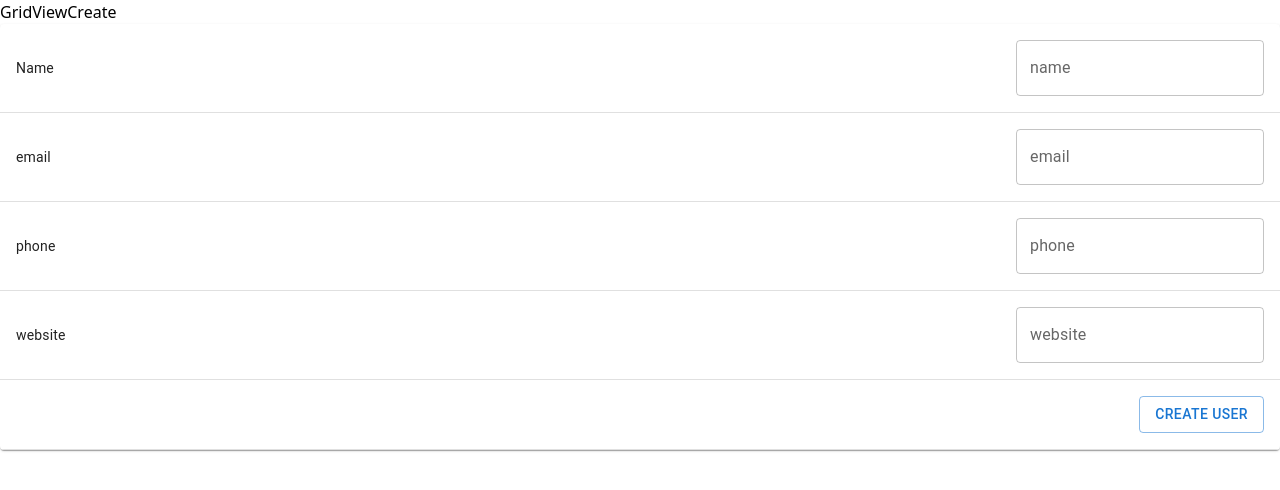
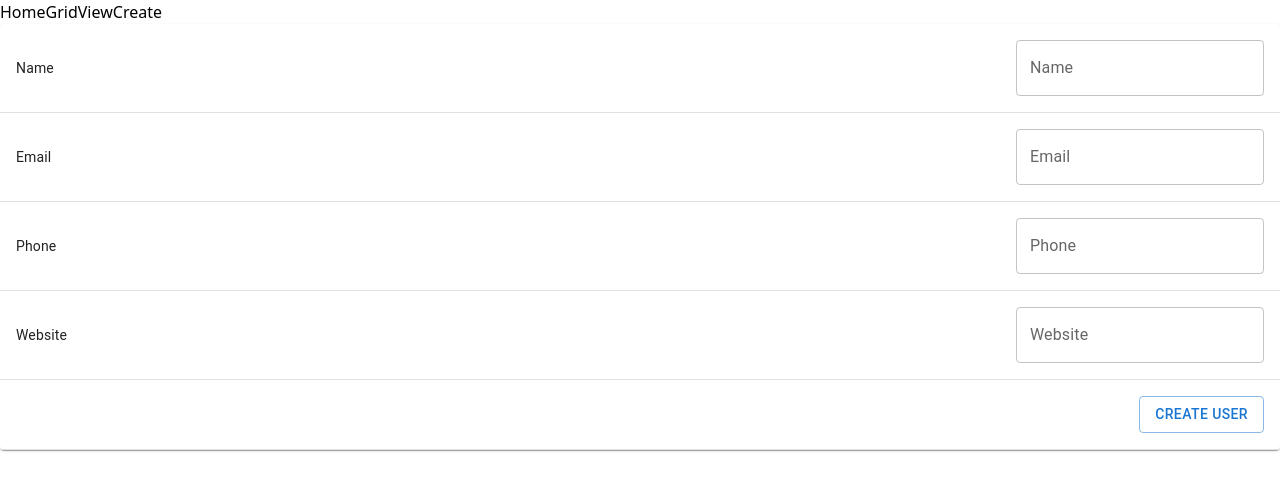
Before and after one commit to vinothsasikumar/crud, a React (Vite) app: page /create in a window 1280 px wide. Shown: the top 490 px of the page. Built offline with nearby package versions, Linux system fonts and the light colour scheme.

Commit message:
Initial commit

```diff
--- a/src/App.tsx
+++ b/src/App.tsx
@@ -1,35 +1,73 @@
-import { BrowserRouter, Routes, Route, Link } from 'react-router-dom';
+import { BrowserRouter, Routes, Route, Link } from "react-router-dom";
 
-import Grid from './components/Grid';
-import View from './components/View';
-import Create from './components/Create';
+import Grid from "./components/Grid";
+import View from "./components/View";
+import Create from "./components/Create";
+
+function Home() {
+  return (
+    <div className="flex flex-col items-center justify-center h-screen text-center text-white">
+      <h1 className="text-4xl font-bold mb-4 animate-pulse">🚀 Welcome to CRUD</h1>
+      <p className="text-lg mb-6">Choose an option below to get started</p>
+
+      <div className="flex gap-6">
+        <Link
+          to="/grid"
+          className="px-6 py-3 bg-red-500 rounded-xl shadow-md hover:bg-red-600 transition"
+        >
+          Go to Grid
+        </Link>
+        <Link
+          to="/view"
+          className="px-6 py-3 bg-green-500 rounded-xl shadow-md hover:bg-green-600 transition"
+        >
+          Go to View
+        </Link>
+        <Link
+          to="/create"
+          className="px-6 py-3 bg-purple-500 rounded-xl shadow-md hover:bg-purple-600 transition"
+        >
+          Create User
+        </Link>
+      </div>
+    </div>
+  );
+}
 
 function App() {
   return (
-    <div className="w-full h-full flex flex-col justify-center items-start bg-pink-500">
+    <div className="w-full h-full flex flex-col bg-blue-500">
       <BrowserRouter>
-        <nav className="w-[100%] h-[100%] flex flex-row justify-around items-center">
+        <nav className="w-full flex flex-row justify-around items-center p-4 bg-pink-700 text-white shadow-md">
           <Link
-            className="animate-pulse hover:underline hover:scale-105 transition-transform duration-300 hover:text-red-100"
+            className="hover:underline hover:scale-105 transition-transform duration-300"
+            to="/"
+          >
+            Home
+          </Link>
+          <Link
+            className="hover:underline hover:scale-105 transition-transform duration-300"
             to="/grid"
           >
             Grid
           </Link>
           <Link
-            className="animate-pulse hover:underline hover:scale-105 transition-transform duration-300 hover:text-red-100"
+            className="hover:underline hover:scale-105 transition-transform duration-300"
             to="/view"
           >
             View
           </Link>
           <Link
-            className="animate-pulse hover:underline hover:scale-105 transition-transform duration-300 hover:text-red-100"
+            className="hover:underline hover:scale-105 transition-transform duration-300"
             to="/create"
           >
             Create
           </Link>
         </nav>
 
+
         <Routes>
+          <Route path="/" element={<Home />} />
           <Route path="/grid" element={<Grid />} />
           <Route path="/view" element={<View />} />
           <Route path="/create" element={<Create />} />
--- a/src/components/Create.tsx
+++ b/src/components/Create.tsx
@@ -1,54 +1,90 @@
-import { Button, Paper, Table, TableBody, TableCell, TableContainer, TableRow, TextField } from "@mui/material"
+import { Button, Paper, Table, TableBody, TableCell, TableContainer, TableRow, TextField } from "@mui/material";
+import { useForm } from "react-hook-form";
+
+import type { Users } from "../shared/models/User.model";
 
 const Create = () => {
+  const { register, handleSubmit, reset, formState: { errors } } = useForm<Users>();
+
+  const onSubmit = (data: Users) => {
+    console.log("Form Data:", data);
+    reset(); // reset after submit
+  };
+
   return (
-        <>
-
-
-            <section className="flex justify-centre items-centre">
+    <section className="flex justify-center items-center">
+      <form onSubmit={handleSubmit(onSubmit)}>
         <TableContainer component={Paper} className="border border-blue-400 rounded-md p-5 m-5 w-[60%]">
           <Table sx={{ minWidth: 650 }} aria-label="simple table">
             <TableBody>
               <TableRow>
                 <TableCell>Name</TableCell>
                 <TableCell align="right">
-                                    <TextField className="w-full " label="name" variant="outlined" />
-                                </TableCell>
-
-                            </TableRow>
-                            <TableRow>
-                                <TableCell>email</TableCell>
-                                <TableCell align="right">
-                                    <TextField className="w-full "label="email" variant="outlined" />
-                                </TableCell>
-
-                            </TableRow>
-                            <TableRow>
-                                <TableCell>phone</TableCell>
-                                <TableCell align="right">
-                                    <TextField className="w-full "label="phone" variant="outlined" />
-                                </TableCell>
-
-                            </TableRow>
-                            <TableRow>
-                                <TableCell>website</TableCell>
-                                <TableCell align="right">
-                                    <TextField className="w-full "label="website" variant="outlined" />
-                                </TableCell>
-                            </TableRow>
-                            <TableRow>
-                                <TableCell colSpan={2} align="right">
-                                    <Button variant="outlined">Create user</Button>
-
+                  <TextField
+                    className="w-full"
+                    label="Name"
+                    variant="outlined"
+                    {...register("name", { required: "Name is required" })}
+                    error={!!errors.name}
+                    helperText={errors.name?.message}
+                  />
                 </TableCell>
               </TableRow>
 
+              <TableRow>
+                <TableCell>Email</TableCell>
+                <TableCell align="right">
+                  <TextField
+                    className="w-full"
+                    label="Email"
+                    variant="outlined"
+                    {...register("email", {
+                      required: "Email is required",
+                      pattern: { value: /^\S+@\S+$/i, message: "Invalid email format" }
+                    })}
+                    error={!!errors.email}
+                    helperText={errors.email?.message}
+                  />
+                </TableCell>
+              </TableRow>
+
+              <TableRow>
+                <TableCell>Phone</TableCell>
+                <TableCell align="right">
+                  <TextField
+                    className="w-full"
+                    label="Phone"
+                    variant="outlined"
+                    {...register("phone", { required: "Phone number is required" })}
+                    error={!!errors.phone}
+                    helperText={errors.phone?.message}
+                  />
+                </TableCell>
+              </TableRow>
+
+              <TableRow>
+                <TableCell>Website</TableCell>
+                <TableCell align="right">
+                  <TextField
+                    className="w-full"
+                    label="Website"
+                    variant="outlined"
+                    {...register("website")}
+                  />
+                </TableCell>
+              </TableRow>
+
+              <TableRow>
+                <TableCell colSpan={2} align="right">
+                  <Button type="submit" variant="outlined">Create User</Button>
+                </TableCell>
+              </TableRow>
             </TableBody>
           </Table>
         </TableContainer>
+      </form>
+    </section>
+  );
+};
 
-            </section>
-        </>
-    )
-};
 export default Create;
```
Lines whose indentation alone changed are shown as unchanged.
